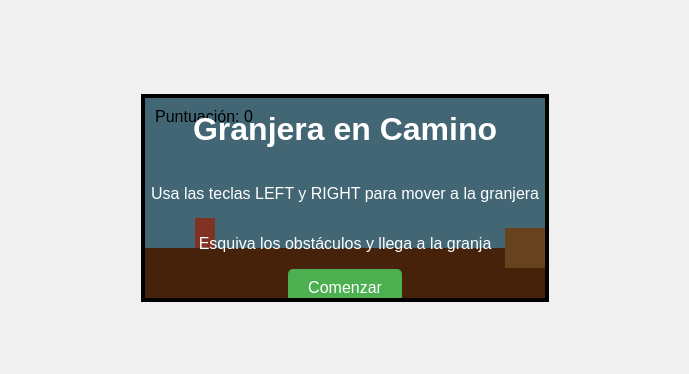
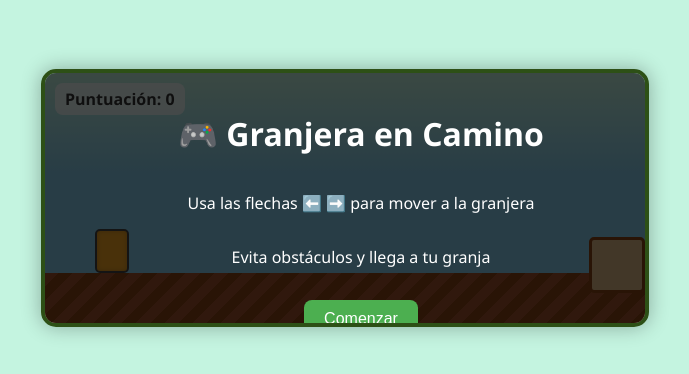
Before and after one commit to AntoniaFloresO/AgroRaiz, a plain HTML site: page mini_juego.html in a window 1280 px wide. Shown: the part 202-576 px from the top of the page, without its empty margins (295-984 px from the left). Drawn offline with Linux system fonts and the light colour scheme.

Commit message:
fix: Mejora de mini juego

```diff
--- a/mini_juego.html
+++ b/mini_juego.html
@@ -1,28 +1,29 @@
 <!DOCTYPE html>
 <html lang="es">
 <head>
-    <meta charset="UTF-8">
-    <meta name="viewport" content="width=device-width, initial-scale=1.0">
+  <meta charset="UTF-8" />
+  <meta name="viewport" content="width=device-width, initial-scale=1.0"/>
   <title>Granjera en Camino</title>
   <style>
     body {
       margin: 0;
-            overflow: hidden;
-            background-color: #f0f0f0;
+      background-color: #c4f4e0;
+      font-family: 'Segoe UI', sans-serif;
       display: flex;
       justify-content: center;
       align-items: center;
       height: 100vh;
-            font-family: Arial, sans-serif;
     }
 
     #gameContainer {
       position: relative;
-            width: 400px;
-            height: 200px;
-            background-color: #87CEEB; /* Cielo */
+      width: 600px;
+      height: 250px;
+      background: linear-gradient(to top, #87ceeb 60%, #c4f4e0 100%);
+      border: 4px solid #2d5016;
       overflow: hidden;
-            border: 4px solid #000;
+      border-radius: 15px;
+      box-shadow: 0 0 20px rgba(0,0,0,0.3);
     }
 
     #ground {
@@ -30,43 +31,57 @@
       bottom: 0;
       width: 100%;
       height: 50px;
-            background-color: #8B4513; /* Camino de tierra */
+      background: repeating-linear-gradient(
+        -45deg,
+        #8b4513,
+        #8b4513 10px,
+        #a0522d 10px,
+        #a0522d 20px
+      );
     }
 
     #farmer {
       position: absolute;
       bottom: 50px;
       left: 50px;
-            width: 20px;
-            height: 30px;
-            background-color: #FF6347; /* Color de la granjera */
-            z-index: 10;
+      width: 30px;
+      height: 40px;
+      background-color: #f5a623;
+      border: 2px solid #444;
+      border-radius: 5px;
+      box-shadow: inset 0 0 5px rgba(0,0,0,0.2);
     }
 
     .obstacle {
       position: absolute;
       bottom: 50px;
-            width: 15px;
-            height: 20px;
-            background-color: #228B22; /* Color de obstáculos */
+      width: 20px;
+      height: 25px;
+      background-color: #2e8b57;
+      border-radius: 4px;
+      border: 1px solid #1f4d2e;
     }
 
     #farm {
       position: absolute;
       right: 0;
       bottom: 30px;
-            width: 40px;
-            height: 40px;
-            background-color: #CD853F; /* Granja */
-            z-index: 5;
+      width: 50px;
+      height: 50px;
+      background-color: #deb887;
+      border: 3px solid #8b4513;
+      border-radius: 5px;
     }
 
     #score {
       position: absolute;
       top: 10px;
       left: 10px;
-            font-size: 16px;
-            color: #000;
+      font-weight: bold;
+      color: #333;
+      background: rgba(255,255,255,0.7);
+      padding: 5px 10px;
+      border-radius: 8px;
     }
 
     #startScreen {
@@ -75,23 +90,30 @@
       left: 0;
       width: 100%;
       height: 100%;
-            background-color: rgba(0, 0, 0, 0.5);
+      background-color: rgba(0, 0, 0, 0.7);
       display: flex;
       flex-direction: column;
       justify-content: center;
       align-items: center;
       color: white;
-            z-index: 20;
+      z-index: 10;
+      text-align: center;
+      padding: 1rem;
     }
 
     button {
       padding: 10px 20px;
       font-size: 16px;
-            cursor: pointer;
       background-color: #4CAF50;
       color: white;
       border: none;
-            border-radius: 5px;
+      border-radius: 8px;
+      cursor: pointer;
+      margin-top: 1rem;
+    }
+
+    button:hover {
+      background-color: #3e8e41;
     }
   </style>
 </head>
@@ -102,9 +124,9 @@
     <div id="farm"></div>
     <div id="score">Puntuación: 0</div>
     <div id="startScreen">
-            <h1>Granjera en Camino</h1>
-            <p>Usa las teclas LEFT y RIGHT para mover a la granjera</p>
-            <p>Esquiva los obstáculos y llega a la granja</p>
+      <h1>🎮 Granjera en Camino</h1>
+      <p>Usa las flechas ⬅️ ➡️ para mover a la granjera</p>
+      <p>Evita obstáculos y llega a tu granja</p>
       <button onclick="startGame()">Comenzar</button>
     </div>
   </div>
@@ -131,7 +153,6 @@
       scoreElement.textContent = 'Puntuación: ' + score;
       gameRunning = true;
 
-            // Limpiar obstáculos existentes
       document.querySelectorAll('.obstacle').forEach(obs => obs.remove());
 
       gameLoop = setInterval(updateGame, 20);
@@ -139,60 +160,49 @@
     }
 
     function updateGame() {
-            // Mover granjera
       farmerX += farmerSpeed;
 
-            // Limitar movimiento dentro del contenedor
       if (farmerX < 0) farmerX = 0;
       if (farmerX > gameContainer.offsetWidth - farmer.offsetWidth) {
         farmerX = gameContainer.offsetWidth - farmer.offsetWidth;
 
-                // Llegó a la granja
         if (gameRunning) {
           gameRunning = false;
           clearInterval(gameLoop);
           score += 100;
           scoreElement.textContent = 'Puntuación: ' + score;
-                    startScreen.style.display = 'flex';
           startScreen.innerHTML = `
-                        <h1>¡Felicidades!</h1>
+            <h1>🏡 ¡Felicidades!</h1>
             <p>Puntuación final: ${score}</p>
             <button onclick="startGame()">Jugar de nuevo</button>
           `;
+          startScreen.style.display = 'flex';
         }
       }
 
       farmer.style.left = farmerX + 'px';
 
-            // Mover obstáculos
       obstacles.forEach((obstacle, index) => {
-                const obstacleElement = obstacle.element;
-                let obstacleX = obstacle.x;
+        const el = obstacle.element;
+        obstacle.x -= 3;
+        el.style.left = obstacle.x + 'px';
 
-                obstacleX -= 3; // Velocidad del obstáculo
-                obstacle.x = obstacleX;
-                obstacleElement.style.left = obstacleX + 'px';
-
-                // Detectar colisión
         if (
-                    farmerX < obstacleX + obstacleElement.offsetWidth &&
-                    farmerX + farmer.offsetWidth > obstacleX &&
-                    30 < 50 // Simple detección de altura (podría mejorarse)
+          farmerX < obstacle.x + el.offsetWidth &&
+          farmerX + farmer.offsetWidth > obstacle.x
         ) {
-                    // Colisión detectada
           gameRunning = false;
           clearInterval(gameLoop);
-                    startScreen.style.display = 'flex';
           startScreen.innerHTML = `
-                        <h1>¡Game Over!</h1>
+            <h1>💥 ¡Game Over!</h1>
             <p>Puntuación: ${score}</p>
             <button onclick="startGame()">Reintentar</button>
           `;
+          startScreen.style.display = 'flex';
         }
 
-                // Eliminar obstáculo si sale de la pantalla
-                if (obstacleX < -obstacleElement.offsetWidth) {
-                    obstacleElement.remove();
+        if (obstacle.x < -el.offsetWidth) {
+          el.remove();
           obstacles.splice(index, 1);
           score += 10;
           scoreElement.textContent = 'Puntuación: ' + score;
@@ -208,21 +218,14 @@
       gameContainer.appendChild(obstacle);
 
       const obstacleX = gameContainer.offsetWidth;
-            const obstacleY = 0;
-
       obstacle.style.left = obstacleX + 'px';
 
-            obstacles.push({
-                element: obstacle,
-                x: obstacleX
-            });
+      obstacles.push({ element: obstacle, x: obstacleX });
 
-            // Generar nuevo obstáculo después de un tiempo aleatorio
-            const randomTime = Math.floor(Math.random() * 2000) + 1000;
+      const randomTime = Math.random() * 2000 + 1000;
       setTimeout(spawnObstacle, randomTime);
     }
 
-        // Controles de teclado
     document.addEventListener('keydown', (e) => {
       if (e.key === 'ArrowRight') {
         farmerSpeed = 3;
```
Lines whose indentation alone changed are shown as unchanged.
